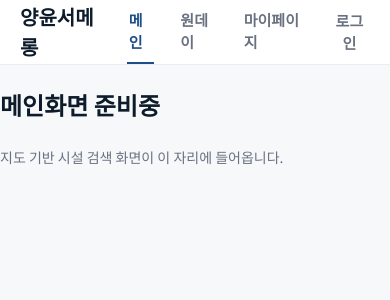
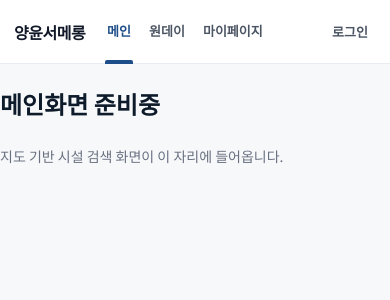
Before and after one commit to goeka71/Gong-Teo, a React app in the folder frontend/: page / in a window 390 px wide. Shown: the top 300 px of the page. Built offline with nearby package versions, Linux system fonts and the light colour scheme; the HTML template or start-up script is replaced by a standard one.

Commit message:
로그인 성공 시 로그인 버튼->프로필로 바뀌도록

```diff
--- a/frontend/src/api/user.js
+++ b/frontend/src/api/user.js
@@ -36,6 +36,10 @@ export function clearTokens() {
 
   localStorage.removeItem(
     "username"
+  );
+
+   window.dispatchEvent(
+    new Event("auth-change")
   );
 }
 
--- a/frontend/src/components/Navbar.css
+++ b/frontend/src/components/Navbar.css
@@ -1,27 +1,337 @@
-/* ============================================================
-   Navbar 전용 스타일
-   - 큰 틀(.gnb / .gnb-logo / .gnb-link)은 global.css 에 이미 있다.
-   - 여기서는 "로고 옆에 링크 그룹을 붙이는" 배치만 최소한으로 추가한다.
-   ============================================================ */
+/* =========================================================
+   Navbar.css
+   상단 네비게이션 전체 스타일
+========================================================= */
 
-/* 로고와 링크 그룹 사이 간격 */
+
+/* =========================
+   전체 상단바
+========================= */
+
 .gnb {
-  gap: 24px;
+  width: 100%;
+  height: 64px;
+
+  display: flex;
+  align-items: center;
+
+  box-sizing: border-box;
+
+  padding: 0 28px;
+
+  background: #ffffff;
+
+  border-bottom: 1px solid #e9edf2;
+
+  position: relative;
+  z-index: 100;
 }
 
-/* 링크들을 한 줄로 묶고, 링크 사이 간격도 24px */
+
+/* =========================
+   왼쪽 로고
+========================= */
+
+.gnb-logo {
+  display: flex;
+  align-items: center;
+
+  flex-shrink: 0;
+
+  color: #111827;
+
+  font-size: 18px;
+  font-weight: 800;
+
+  letter-spacing: -0.5px;
+
+  text-decoration: none;
+
+  white-space: nowrap;
+}
+
+.gnb-logo:hover {
+  color: #1d4e89;
+}
+
+
+/* =========================
+   가운데 메뉴 영역
+========================= */
+
 .nav-links {
   display: flex;
   align-items: center;
-  gap: 24px;
+
+  gap: 30px;
+
+  margin-left: 42px;
+
+  height: 100%;
 }
 
-/* "로그인"은 남는 가로 공간을 밀어내고 네비바 맨 오른쪽에 붙는다 */
+
+/* =========================
+   메뉴 링크
+========================= */
+
+.gnb-link {
+  position: relative;
+
+  display: flex;
+  align-items: center;
+
+  height: 100%;
+
+  padding: 0 2px;
+
+  box-sizing: border-box;
+
+  color: #4b5563;
+
+  font-size: 14px;
+  font-weight: 600;
+
+  text-decoration: none;
+
+  white-space: nowrap;
+
+  transition:
+    color 0.18s ease,
+    background 0.18s ease;
+}
+
+.gnb-link:hover {
+  color: #1d4e89;
+}
+
+
+/* 현재 선택된 메뉴 */
+
+.gnb-link.active {
+  color: #1d4e89;
+
+  font-weight: 700;
+}
+
+
+/* 선택된 메뉴 하단 파란 선 */
+
+.gnb-link.active::after {
+  content: "";
+
+  position: absolute;
+
+  left: 0;
+  right: 0;
+  bottom: 0;
+
+  height: 2px;
+
+  background: #1d4e89;
+
+  border-radius: 2px 2px 0 0;
+}
+
+
+/* =========================
+   오른쪽 로그인 / 프로필 영역
+========================= */
+
+.gnb-right {
+  margin-left: auto;
+
+  display: flex;
+  align-items: center;
+  justify-content: flex-end;
+
+  height: 100%;
+
+  flex-shrink: 0;
+}
+
+
+/* =========================
+   로그인 버튼
+========================= */
+
+.gnb-login-button {
+  display: flex;
+  align-items: center;
+  justify-content: center;
+
+  min-height: 36px;
+
+  padding: 6px 8px;
+
+  border: none;
+
+  background: transparent;
+
+  color: #4b5563;
+
+  font-family: inherit;
+  font-size: 14px;
+  font-weight: 600;
+
+  white-space: nowrap;
+
+  cursor: pointer;
+
+  border-radius: 8px;
+
+  transition:
+    color 0.18s ease,
+    background 0.18s ease;
+}
+
+.gnb-login-button:hover {
+  color: #1d4e89;
+
+  background: #f5f8fc;
+}
+
+
+/* =========================
+   로그인 후 프로필 버튼
+========================= */
+
+.navbar-profile {
+  display: flex;
+  align-items: center;
+
+  gap: 9px;
+
+  min-height: 40px;
+
+  padding: 4px 9px;
+
+  border: none;
+  border-radius: 10px;
+
+  background: transparent;
+
+  font-family: inherit;
+
+  white-space: nowrap;
+
+  cursor: pointer;
+
+  transition:
+    background 0.18s ease;
+}
+
+.navbar-profile:hover {
+  background: #f3f6fa;
+}
+
+
+/* =========================
+   동그란 프로필 이미지 영역
+========================= */
+
+.navbar-profile-avatar {
+  width: 32px;
+  height: 32px;
+
+  display: flex;
+  align-items: center;
+  justify-content: center;
+
+  flex-shrink: 0;
+
+  border-radius: 50%;
+
+  background: #1d4e89;
+
+  color: #ffffff;
+
+  font-size: 13px;
+  font-weight: 700;
+
+  line-height: 1;
+}
+
+
+/* =========================
+   프로필 아이디
+========================= */
+
+.navbar-profile-name {
+  max-width: 140px;
+
+  overflow: hidden;
+
+  text-overflow: ellipsis;
+
+  color: #344054;
+
+  font-size: 14px;
+  font-weight: 600;
+
+  white-space: nowrap;
+}
+
+
+/* =========================
+   혹시 기존 gnb-link--right가
+   남아 있어도 깨지지 않도록
+========================= */
+
 .gnb-link--right {
   margin-left: auto;
 }
 
-/* 로고는 링크 hover 색(파랑)으로 변하지 않도록 고정 */
-.gnb-logo:hover {
-  color: var(--color-heading);
+
+/* =========================
+   반응형
+========================= */
+
+@media (max-width: 900px) {
+  .gnb {
+    padding: 0 20px;
+  }
+
+  .nav-links {
+    gap: 22px;
+
+    margin-left: 30px;
+  }
+
+  .navbar-profile-name {
+    max-width: 100px;
+  }
 }
+
+
+@media (max-width: 700px) {
+  .gnb {
+    padding: 0 14px;
+  }
+
+  .gnb-logo {
+    font-size: 16px;
+  }
+
+  .nav-links {
+    gap: 14px;
+
+    margin-left: 20px;
+  }
+
+  .gnb-link {
+    font-size: 13px;
+  }
+
+  .gnb-login-button {
+    font-size: 13px;
+  }
+
+  .navbar-profile-name {
+    display: none;
+  }
+
+  .navbar-profile {
+    padding: 4px;
+  }
+}
--- a/frontend/src/components/Navbar.jsx
+++ b/frontend/src/components/Navbar.jsx
@@ -1,5 +1,8 @@
-import { useState } from "react";
-import { NavLink } from "react-router-dom";
+import { useEffect, useState } from "react";
+import {
+  NavLink,
+  useNavigate,
+} from "react-router-dom";
 
 import Login from "../user/Login";
 import Signup from "../user/Signup";
@@ -7,8 +10,40 @@ import Signup from "../user/Signup";
 import "./Navbar.css";
 
 function Navbar() {
+  const navigate = useNavigate();
+
   const [authModal, setAuthModal] =
     useState(null);
+
+  /*
+    accessToken이 있고 username도 있으면
+    로그인 상태로 판단
+  */
+  const getCurrentUsername = () => {
+    const token =
+      localStorage.getItem("accessToken");
+
+    const savedUsername =
+      localStorage.getItem("username");
+
+    if (token && savedUsername) {
+      return savedUsername;
+    }
+
+    return null;
+  };
+
+  const [username, setUsername] =
+    useState(getCurrentUsername);
+
+  /*
+    로그인 상태 다시 확인
+  */
+  const syncLoginState = () => {
+    setUsername(
+      getCurrentUsername()
+    );
+  };
 
   const openLogin = () => {
     setAuthModal("login");
@@ -20,11 +55,51 @@ function Navbar() {
 
   const closeAuthModal = () => {
     setAuthModal(null);
+
+    /*
+      로그인 성공했다면
+      여기서 username이 바로 반영됨
+    */
+    syncLoginState();
   };
+
+  /*
+    다른 곳에서 로그인/로그아웃 상태가
+    변경되는 경우도 감지
+  */
+  useEffect(() => {
+    const handleAuthChange = () => {
+      syncLoginState();
+    };
+
+    window.addEventListener(
+      "storage",
+      handleAuthChange
+    );
+
+    window.addEventListener(
+      "auth-change",
+      handleAuthChange
+    );
+
+    return () => {
+      window.removeEventListener(
+        "storage",
+        handleAuthChange
+      );
+
+      window.removeEventListener(
+        "auth-change",
+        handleAuthChange
+      );
+    };
+  }, []);
 
   return (
     <>
       <header className="gnb">
+
+        {/* 로고 */}
         <NavLink
           to="/"
           className="gnb-logo"
@@ -32,7 +107,10 @@ function Navbar() {
           양윤서메롱
         </NavLink>
 
+
+        {/* 가운데 메뉴 */}
         <nav className="nav-links">
+
           <NavLink
             to="/"
             end
@@ -54,43 +132,76 @@ function Navbar() {
           >
             마이페이지
           </NavLink>
+
         </nav>
 
-        {/* 기존 NavLink 대신 버튼 */}
+
+        {/* 오른쪽 영역 */}
+        <div className="gnb-right">
+
+          {/* 로그인 전 */}
+          {!username && (
             <button
               type="button"
-          className="gnb-link gnb-link--right"
+              className="gnb-login-button"
               onClick={openLogin}
-          style={{
-            border: "none",
-            background: "transparent",
-            fontFamily: "inherit",
-            cursor: "pointer",
-          }}
             >
               로그인
             </button>
+          )}
+
+
+          {/* 로그인 후 */}
+          {username && (
+            <button
+              type="button"
+              className="navbar-profile"
+              onClick={() =>
+                navigate("/mypage")
+              }
+            >
+              <span className="navbar-profile-avatar">
+                {username
+                  .charAt(0)
+                  .toUpperCase()}
+              </span>
+
+              <span className="navbar-profile-name">
+                {username}
+              </span>
+            </button>
+          )}
+
+        </div>
+
       </header>
+
 
       {/* 로그인 팝업 */}
       {authModal === "login" && (
         <Login
-          onClose={closeAuthModal}
+          onClose={
+            closeAuthModal
+          }
           onSwitchToSignup={
             openSignup
           }
         />
       )}
 
+
       {/* 회원가입 팝업 */}
       {authModal === "signup" && (
         <Signup
-          onClose={closeAuthModal}
+          onClose={
+            closeAuthModal
+          }
           onSwitchToLogin={
             openLogin
           }
         />
       )}
+
     </>
   );
 }
```
Lines whose indentation alone changed are shown as unchanged.
